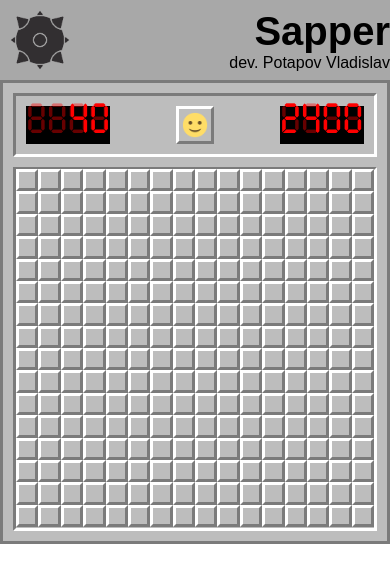
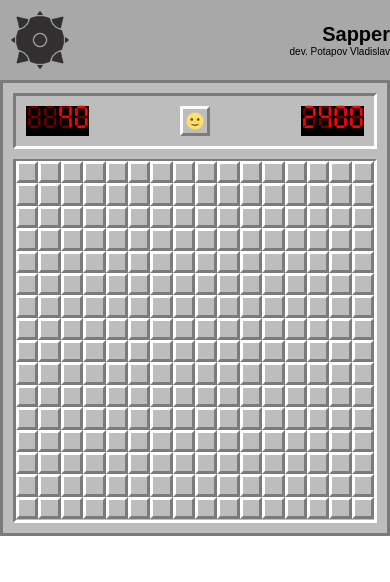
Before and after one commit to Nick8582/sapper_react, a React app: page / in a window 390 px wide. Built offline with nearby package versions, Linux system fonts and the light colour scheme.

Commit message:
Адаптация до 320px

```diff
--- a/src/Game.css
+++ b/src/Game.css
@@ -169,3 +169,30 @@
 .square-8 {
   color: grey;
 }
+@media (max-width: 670px) {
+  .square {
+    line-height: 1;
+    font-size: 16px;
+  }
+}
+
+@media (max-width: 430px) {
+  .square {
+    font-size: 12px;
+  }
+  .game__flag, .game__time {
+    width: 63px;
+    font-size: 30px;
+    line-height: 1;
+    text-align: end;
+  }
+  .game__flag:before, .game__time:before {
+    font-size: 30px;
+    line-height: 1;
+    right: 0;
+  }
+  .game__btn {
+    width: 30px;
+    height: 30px;
+  }
+}
--- a/src/components/hedaer/Header.css
+++ b/src/components/hedaer/Header.css
@@ -23,3 +23,12 @@
 .header__description {
   margin: 0;
 }
+
+@media (max-width: 420px) {
+  .header__title {
+    font-size: 20px;
+  }
+  .header__description {
+    font-size: 10px;
+  }
+}
```
